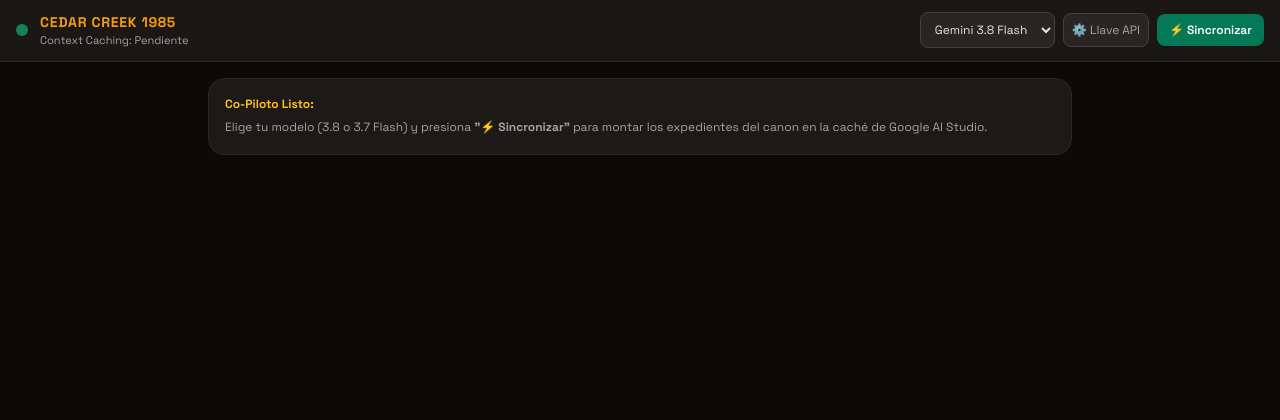
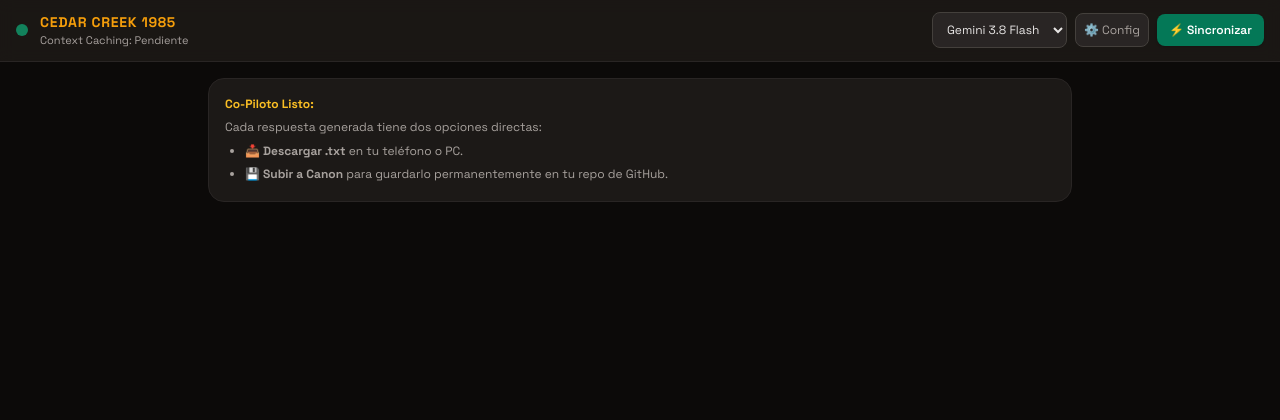
Before and after one commit to XRhaegal/novel-engine, a FastAPI app: page / in a window 1280 px wide. Shown: the top 420 px of the page. Run offline with FastAPI, Linux system fonts and the light colour scheme; some libraries are stand-ins or nearby versions.

Commit message:
Refactor HTML for better clarity and functionality
Updated HTML comments and button labels for clarity. Added functionality for GitHub token and repository settings.

```diff
--- a/templates/index.html
+++ b/templates/index.html
@@ -15,7 +15,7 @@
 </head>
 <body class="h-full flex flex-col antialiased select-none">
 
-  <!-- Encabezado Superior -->
+  <!-- Header -->
   <header class="bg-stone-900/90 backdrop-blur border-b border-stone-800 px-4 py-3 flex items-center justify-between z-10 gap-2">
     <div class="flex items-center gap-3">
       <div class="w-3 h-3 rounded-full bg-emerald-500 animate-pulse"></div>
@@ -26,14 +26,13 @@
     </div>
 
     <div class="flex items-center gap-2">
-      <!-- Selector de Modelo -->
       <select id="model-select" class="bg-stone-800 border border-stone-700 text-stone-200 text-xs rounded-lg px-2.5 py-2 focus:border-amber-500 focus:outline-none">
         <option value="gemini-3.8-flash" selected>Gemini 3.8 Flash</option>
         <option value="gemini-3.7-flash">Gemini 3.7 Flash</option>
       </select>
 
       <button onclick="toggleConfigModal()" class="p-2 text-stone-400 hover:text-amber-400 text-xs bg-stone-800 rounded-lg border border-stone-700">
-        ⚙️ Llave API
+        ⚙️ Config
       </button>
       <button onclick="syncCache()" id="btn-sync" class="bg-emerald-700 hover:bg-emerald-600 text-white font-semibold text-xs px-3 py-2 rounded-lg shadow transition">
         ⚡ Sincronizar
@@ -41,15 +40,19 @@
     </div>
   </header>
 
-  <!-- Área de Mensajes -->
+  <!-- Feed -->
   <main id="chat-stream" class="flex-1 overflow-y-auto p-4 space-y-4 max-w-4xl mx-auto w-full">
     <div class="bg-stone-900 border border-stone-800 rounded-2xl p-4 text-xs text-stone-400 leading-relaxed">
       <strong class="text-amber-400 block mb-1">Co-Piloto Listo:</strong>
-      Elige tu modelo (3.8 o 3.7 Flash) y presiona <strong>"⚡ Sincronizar"</strong> para montar los expedientes del canon en la caché de Google AI Studio.
+      Cada respuesta generada tiene dos opciones directas:
+      <ul class="list-disc pl-5 mt-1 space-y-1">
+        <li><strong>📥 Descargar .txt</strong> en tu teléfono o PC.</li>
+        <li><strong>💾 Subir a Canon</strong> para guardarlo permanentemente en tu repo de GitHub.</li>
+      </ul>
     </div>
   </main>
 
-  <!-- Barra de Entrada Inferior -->
+  <!-- Input -->
   <footer class="bg-stone-900 border-t border-stone-800 p-3 max-w-4xl mx-auto w-full">
     <div class="flex gap-2 items-end">
       <textarea id="prompt-box" rows="2" placeholder="Escribe el siguiente hito, diálogo o instrucción..." class="flex-1 bg-stone-950 border border-stone-700 rounded-xl p-3 text-sm text-stone-100 placeholder-stone-500 focus:outline-none focus:border-amber-500 resize-none novel-font"></textarea>
@@ -59,36 +62,68 @@
     </div>
   </footer>
 
-  <!-- Modal API Key -->
-  <div id="modal-config" class="hidden fixed inset-0 bg-black/70 flex items-center justify-center p-4 z-50">
-    <div class="bg-stone-900 border border-stone-700 rounded-2xl p-5 max-w-md w-full space-y-4">
-      <h3 class="text-sm font-bold text-amber-400 uppercase tracking-wide">Configurar Google AI Studio API Key</h3>
-      <p class="text-xs text-stone-300 leading-relaxed">Tu clave se guarda localmente en el navegador (BYOK).</p>
-      <input type="password" id="input-api-key" placeholder="AIzaSy..." class="w-full bg-stone-950 border border-stone-700 rounded-xl p-3 text-xs text-stone-100 focus:border-amber-500 focus:outline-none font-mono">
-      <div class="flex justify-end gap-2">
-        <button onclick="toggleConfigModal()" class="px-3 py-2 text-xs text-stone-400 hover:text-stone-200">Cancelar</button>
-        <button onclick="saveApiKey()" class="bg-amber-600 hover:bg-amber-500 text-stone-950 font-bold text-xs px-4 py-2 rounded-xl">Guardar</button>
+  <!-- Modal Configuración -->
+  <div id="modal-config" class="hidden fixed inset-0 bg-black/75 flex items-center justify-center p-4 z-50">
+    <div class="bg-stone-900 border border-stone-700 rounded-2xl p-5 max-w-md w-full space-y-3">
+      <h3 class="text-sm font-bold text-amber-400 uppercase tracking-wide">Configuración (BYOK)</h3>
+      <p class="text-[11px] text-stone-400">Tus datos se guardan únicamente en la memoria local de tu dispositivo.</p>
+
+      <div>
+        <label class="block text-xs text-stone-300 mb-1">Google AI Studio API Key:</label>
+        <input type="password" id="input-api-key" placeholder="AIzaSy..." class="w-full bg-stone-950 border border-stone-700 rounded-xl p-2.5 text-xs text-stone-100 focus:border-amber-500 font-mono">
+      </div>
+
+      <div>
+        <label class="block text-xs text-stone-300 mb-1">GitHub Personal Access Token (PAT):</label>
+        <input type="password" id="input-gh-token" placeholder="ghp_..." class="w-full bg-stone-950 border border-stone-700 rounded-xl p-2.5 text-xs text-stone-100 focus:border-amber-500 font-mono">
+      </div>
+
+      <div class="grid grid-cols-2 gap-2">
+        <div>
+          <label class="block text-xs text-stone-300 mb-1">Usuario GitHub:</label>
+          <input type="text" id="input-gh-owner" value="XRhaegal" class="w-full bg-stone-950 border border-stone-700 rounded-xl p-2 text-xs text-stone-100">
+        </div>
+        <div>
+          <label class="block text-xs text-stone-300 mb-1">Repositorio:</label>
+          <input type="text" id="input-gh-repo" value="novel-engine" class="w-full bg-stone-950 border border-stone-700 rounded-xl p-2 text-xs text-stone-100">
+        </div>
+      </div>
+
+      <div class="flex justify-end gap-2 pt-2">
+        <button onclick="toggleConfigModal()" class="px-3 py-2 text-xs text-stone-400 hover:text-stone-200">Cerrar</button>
+        <button onclick="saveSettings()" class="bg-amber-600 hover:bg-amber-500 text-stone-950 font-bold text-xs px-4 py-2 rounded-xl">Guardar</button>
       </div>
     </div>
   </div>
 
   <script>
     let savedKey = localStorage.getItem('GEMINI_USER_KEY') || '';
-    if (savedKey) {
-      document.getElementById('input-api-key').value = savedKey;
-    }
+    let ghToken = localStorage.getItem('GH_TOKEN') || '';
+    let ghOwner = localStorage.getItem('GH_OWNER') || 'XRhaegal';
+    let ghRepo = localStorage.getItem('GH_REPO') || 'novel-engine';
+
+    document.getElementById('input-api-key').value = savedKey;
+    document.getElementById('input-gh-token').value = ghToken;
+    document.getElementById('input-gh-owner').value = ghOwner;
+    document.getElementById('input-gh-repo').value = ghRepo;
 
     function toggleConfigModal() {
       document.getElementById('modal-config').classList.toggle('hidden');
     }
 
-    function saveApiKey() {
-      const val = document.getElementById('input-api-key').value.trim();
-      if (!val) return alert("Ingresa una clave válida.");
-      localStorage.setItem('GEMINI_USER_KEY', val);
-      savedKey = val;
+    function saveSettings() {
+      savedKey = document.getElementById('input-api-key').value.trim();
+      ghToken = document.getElementById('input-gh-token').value.trim();
+      ghOwner = document.getElementById('input-gh-owner').value.trim();
+      ghRepo = document.getElementById('input-gh-repo').value.trim();
+
+      localStorage.setItem('GEMINI_USER_KEY', savedKey);
+      localStorage.setItem('GH_TOKEN', ghToken);
+      localStorage.setItem('GH_OWNER', ghOwner);
+      localStorage.setItem('GH_REPO', ghRepo);
+
       toggleConfigModal();
-      alert("API Key guardada localmente.");
+      alert("Configuración guardada en tu navegador.");
     }
 
     function getSelectedModel() {
@@ -98,7 +133,7 @@
     async function syncCache() {
       if (!savedKey) {
         toggleConfigModal();
-        return alert("Primero ingresa tu API Key.");
+        return alert("Ingresa tu API Key de Gemini primero.");
       }
 
       const btn = document.getElementById('btn-sync');
@@ -173,6 +208,43 @@
       URL.revokeObjectURL(link.href);
     }
 
+    async function uploadToCanon(content) {
+      if (!ghToken) {
+        toggleConfigModal();
+        return alert("Debes configurar tu GitHub Token en el menú de engranaje (⚙️) para subir archivos.");
+      }
+
+      const defaultName = `capitulo_${new Date().toISOString().slice(0, 10)}.txt`;
+      const filename = prompt("Nombre del archivo para la carpeta canon/ (ej. capitulo_15.txt o fichas.txt):", defaultName);
+      if (!filename) return;
+
+      try {
+        const res = await fetch('/api/save-canon-file', {
+          method: 'POST',
+          headers: { 'Content-Type': 'application/json' },
+          body: JSON.stringify({
+            github_token: ghToken,
+            repo_owner: ghOwner,
+            repo_name: ghRepo,
+            filename: filename,
+            content: content,
+            commit_message: `Añadir/actualizar ${filename} vía Engine Web`
+          })
+        });
+        const data = await res.json();
+        if (res.ok) {
+          alert("¡Guardado en GitHub exitosamente!\nRecuerda picar a '⚡ Sincronizar' para meterlo a la caché.");
+        } else {
+          alert("Error al subir a GitHub: " + data.detail);
+        }
+      } catch (err) {
+        alert("Error de conexión con el backend: " + err.message);
+      }
+    }
+
+    // Almacenamos respuestas generadas para descargarlas o subirlas de forma segura
+    window.generatedResponses = [];
+
     function appendMessage(sender, text, role) {
       const container = document.getElementById('chat-stream');
       const wrapper = document.createElement('div');
@@ -182,11 +254,16 @@
 
       let actionsHtml = '';
       if (role === 'assistant') {
-        const escapedContent = encodeURIComponent(text);
+        const msgId = window.generatedResponses.length;
+        window.generatedResponses.push(text);
+
         actionsHtml = `
-          <div class="pt-2 border-t border-stone-800 flex justify-end">
-            <button onclick="downloadAsTxt(decodeURIComponent('${escapedContent}'))" class="bg-stone-800 hover:bg-stone-700 text-amber-400 text-xs px-3 py-1.5 rounded-lg border border-stone-700 transition font-sans">
+          <div class="pt-2 border-t border-stone-800 flex justify-end gap-2">
+            <button onclick="downloadAsTxt(window.generatedResponses[${msgId}])" class="bg-stone-800 hover:bg-stone-700 text-stone-200 text-xs px-3 py-1.5 rounded-lg border border-stone-700 transition font-sans flex items-center gap-1">
               📥 Descargar .txt
+            </button>
+            <button onclick="uploadToCanon(window.generatedResponses[${msgId}])" class="bg-amber-600/20 hover:bg-amber-600/30 text-amber-400 text-xs px-3 py-1.5 rounded-lg border border-amber-500/40 transition font-sans flex items-center gap-1 font-semibold">
+              💾 Subir a Canon (GitHub)
             </button>
           </div>
         `;
```
